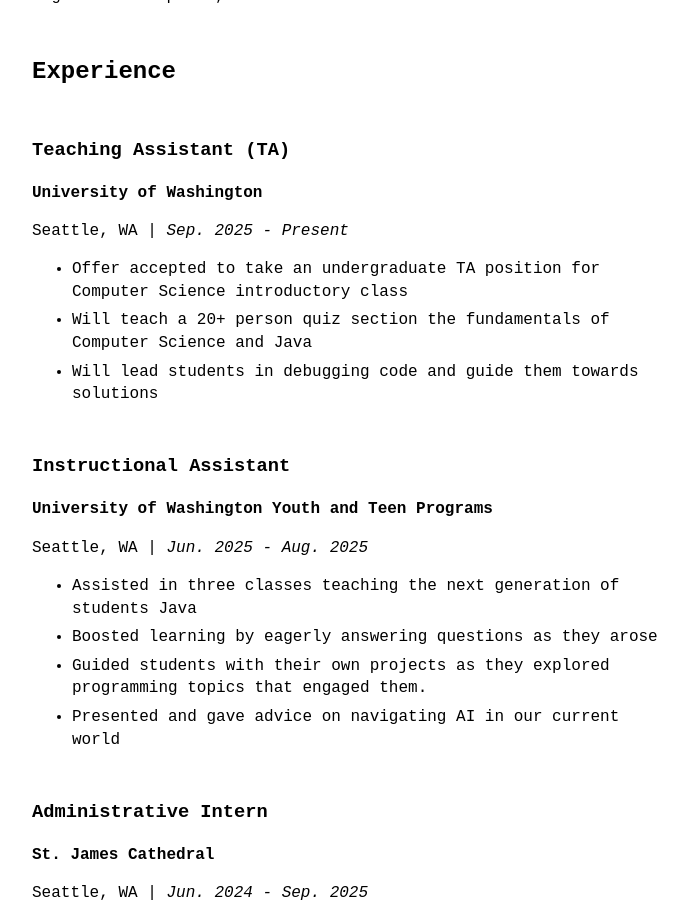
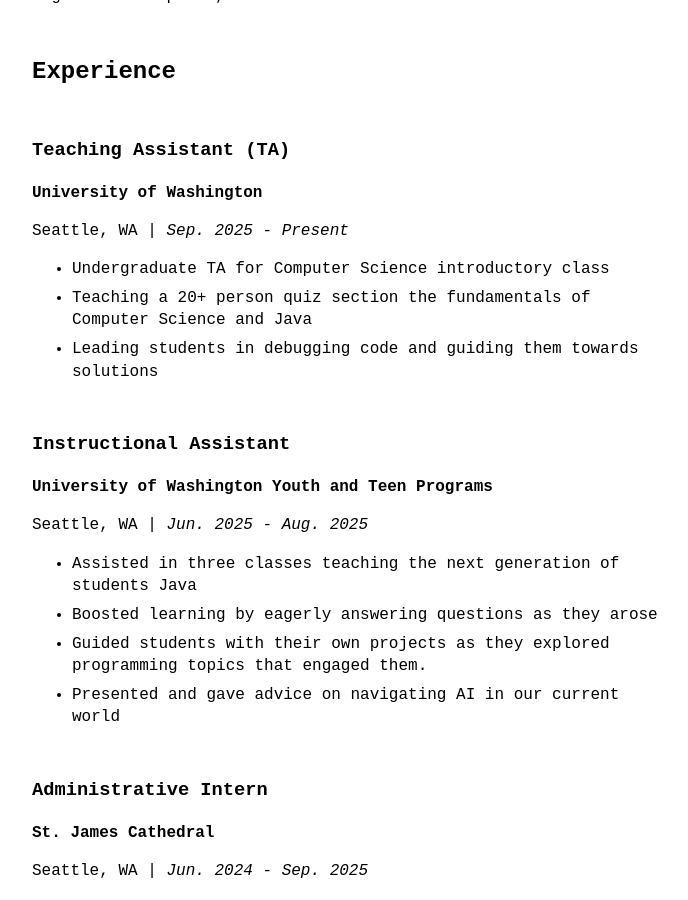
Before and after one commit to jbko6/PersonalWebsiteV5, a Jekyll site: the page built from index.md, in a window 1280 px wide and 900 px high, scrolled down 1583 px. Shown: the whole window, without its empty margins (288-976 px from the left). Built offline with Jekyll 4.4.1, drawn with Linux system fonts in a browser that asks for light colours.

Commit message:
update resume

```diff
--- a/_data/resume.yml
+++ b/_data/resume.yml
@@ -21,9 +21,9 @@
     employer: University of Washington
     location: Seattle, WA
     details:
-      - Offer accepted to take an undergraduate TA position for Computer Science introductory class
-      - Will teach a 20+ person quiz section the fundamentals of Computer Science and Java
-      - Will lead students in debugging code and guide them towards solutions
+      - Undergraduate TA for Computer Science introductory class
+      - Teaching a 20+ person quiz section the fundamentals of Computer Science and Java
+      - Leading students in debugging code and guiding them towards solutions
   - position: Instructional Assistant
     years: Jun. 2025 - Aug. 2025
     employer: University of Washington Youth and Teen Programs
```
